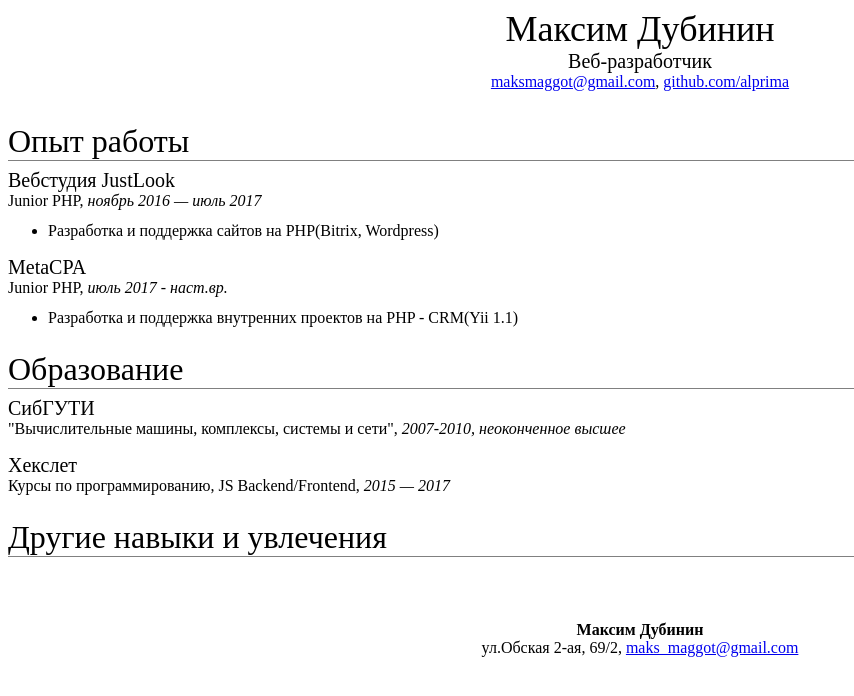
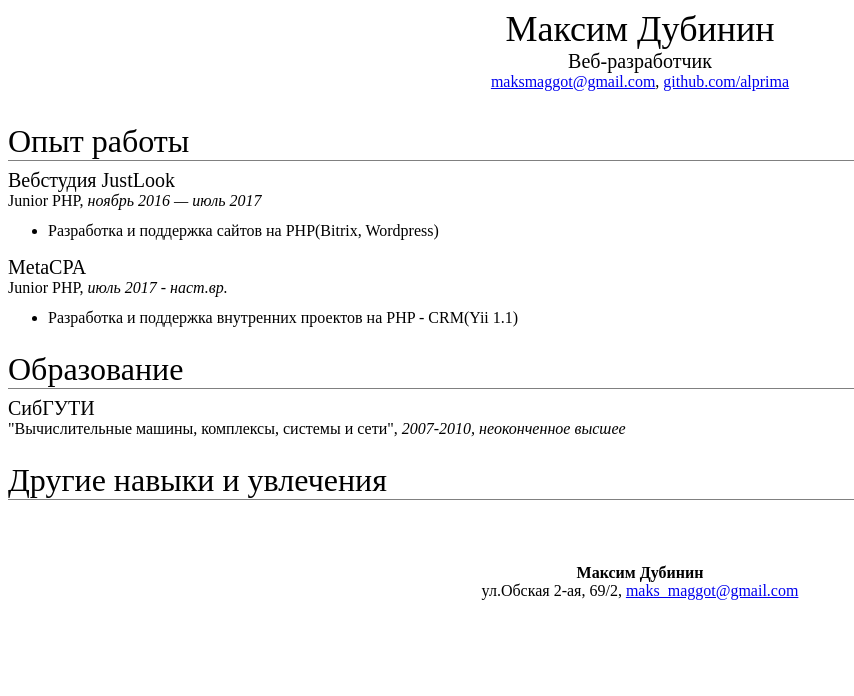
Before and after one commit to maksmaggot/github.io, a plain HTML site: page index.html in a window 1280 px wide. Shown: the whole page, without its empty margins (0-854 px from the left). Drawn offline with Linux system fonts and the light colour scheme.

Commit message:
Update index.html

```diff
--- a/index.html
+++ b/index.html
@@ -45,10 +45,6 @@
           <p>"Вычислительные машины, комплексы, системы и сети",<i> 2007-2010, неоконченное высшее</i></p>
         </div>
 
-        <div class="main_section_item">
-          <h3>Хекслет</h3>
-          <p>Курсы по программированию, JS Backend/Frontend, <i>2015 — 2017</i></p>
-        </div>
       </div>
 
       <div class="main_section">
```
